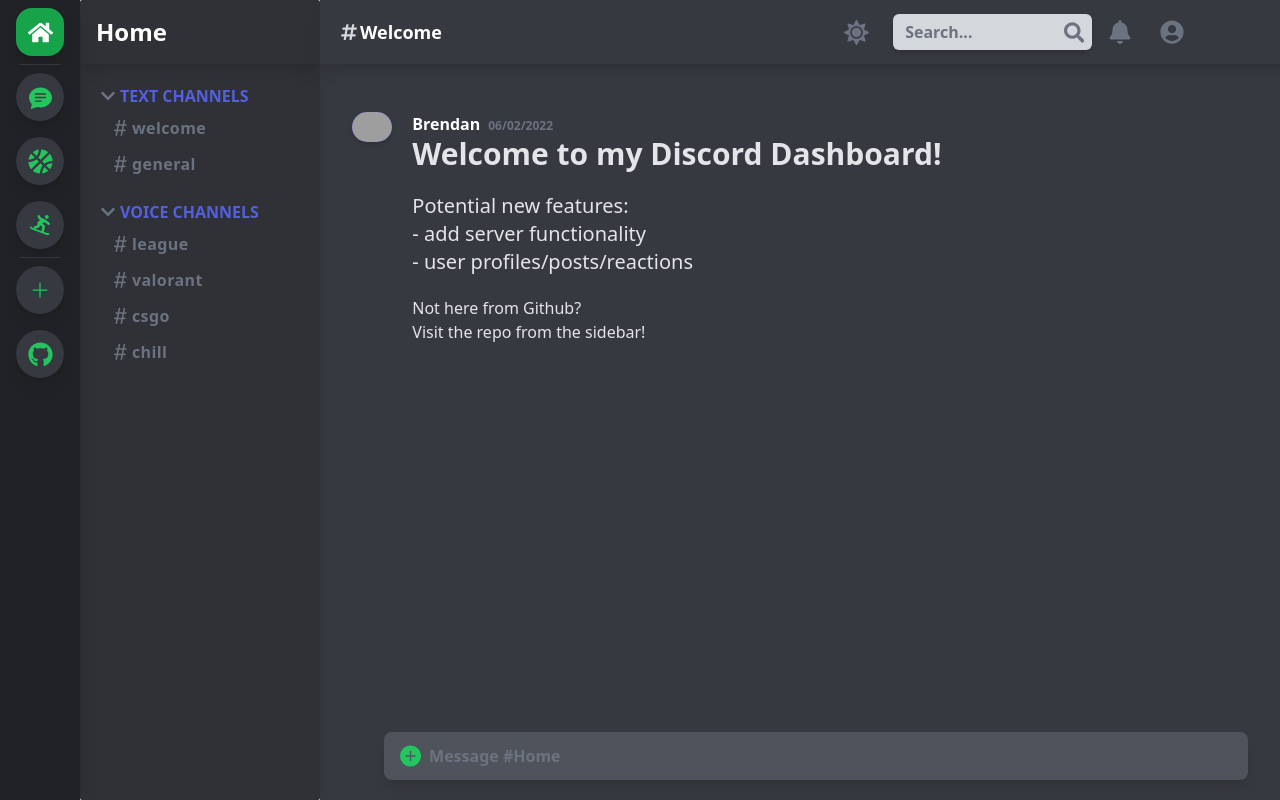
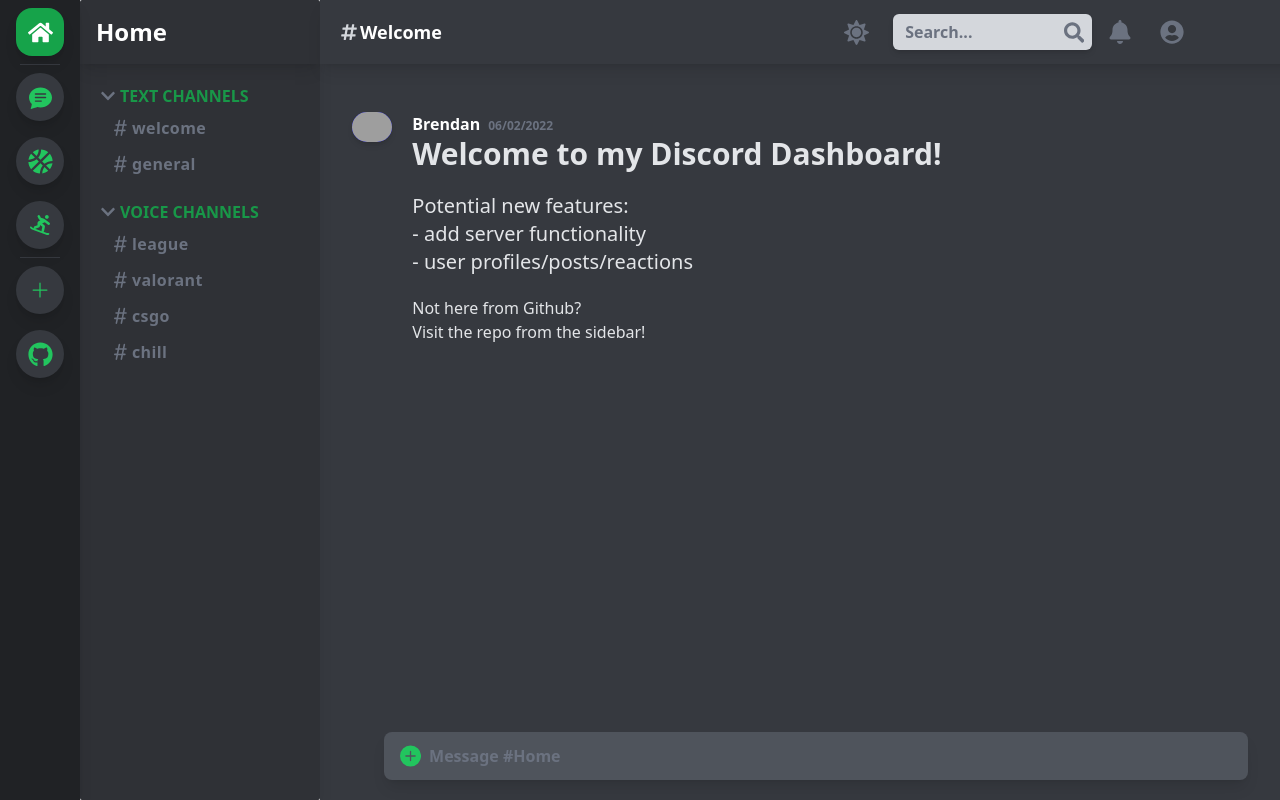
Before and after one commit to bloo327/discord-dashboard, a React (Create React App) app: page / in a window 1280 px wide. Built offline with nearby package versions, Linux system fonts and the light colour scheme; grey boxes are pictures that could not be loaded.

Commit message:
css changes

```diff
--- a/src/components/ChannelBar/ChannelBar.jsx
+++ b/src/components/ChannelBar/ChannelBar.jsx
@@ -26,14 +26,14 @@ const Dropdown = ({ header, options }) => {
         <div className='dropdown mb-5'>
             <div className='drop-header' onClick={() => setExpanded(!expanded)}>
                 <FaChevronDown className={
-                    expanded ? 'transition-all ease-out text-accent text-opacity-80 my-auto mr-1'
-                    : 'transition-all ease-in -rotate-90 text-accent text-opacity-80 my-auto mr-1'
+                    expanded ? 'transition-all ease-out text-opacity-80 my-auto mr-1'
+                    : 'transition-all ease-in -rotate-90 text-opacity-80 my-auto mr-1'
                     }
                 />
                     <h5 className={expanded ? 'drop-header-selected' : 'drop-header-text'}>
                         {header}
                     </h5>
-                    {(expanded === false) ? <FaPlus size='12' className='text-accent my-auto ml-auto transition-all opacity-100' /> : <FaPlus size='12' className='transition-all opacity-0 text-accent my-auto ml-auto' />}
+                    {(expanded === false) ? <FaPlus size='12' className='my-auto ml-auto transition-all opacity-100' /> : <FaPlus size='12' className='transition-all opacity-0 my-auto ml-auto' />}
             </div>
             <ul>
             {expanded &&
--- a/src/index.css
+++ b/src/index.css
@@ -138,7 +138,7 @@
   }
 
   .drop-header-selected {
-    @apply text-secondary text-opacity-90 text-base font-bold select-none;
+    @apply text-green-600 dark:text-secondary text-opacity-90 text-base font-bold select-none;
   }
 
   .drop-selection {
```
